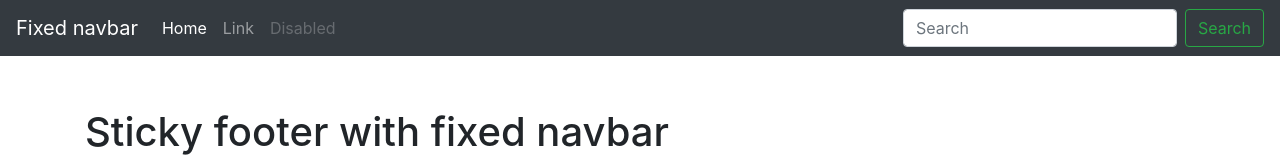
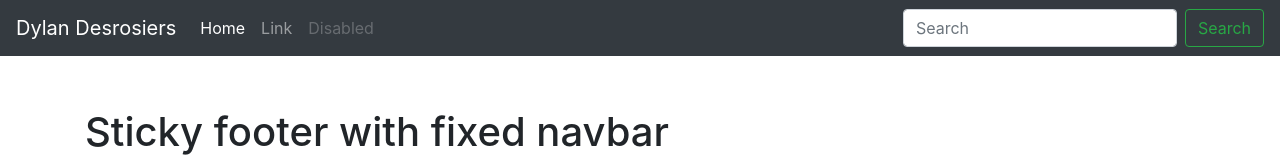
Before and after one commit to dylandesrosiers/dylandesrosiers.com, a plain HTML site: page dev/index.html in a window 1280 px wide. Shown: the top 160 px of the page. Drawn offline with nearby package versions, Linux system fonts and the light colour scheme.

Commit message:
Edit navbar

```diff
--- a/dev/index.html
+++ b/dev/index.html
@@ -41,7 +41,7 @@
     <header>
   <!-- Fixed navbar -->
   <nav class="navbar navbar-expand-md navbar-dark fixed-top bg-dark">
-    <a class="navbar-brand" href="#">Fixed navbar</a>
+    <a class="navbar-brand" href="#">Dylan Desrosiers</a>
     <button class="navbar-toggler" type="button" data-toggle="collapse" data-target="#navbarCollapse" aria-controls="navbarCollapse" aria-expanded="false" aria-label="Toggle navigation">
       <span class="navbar-toggler-icon"></span>
     </button>
```
